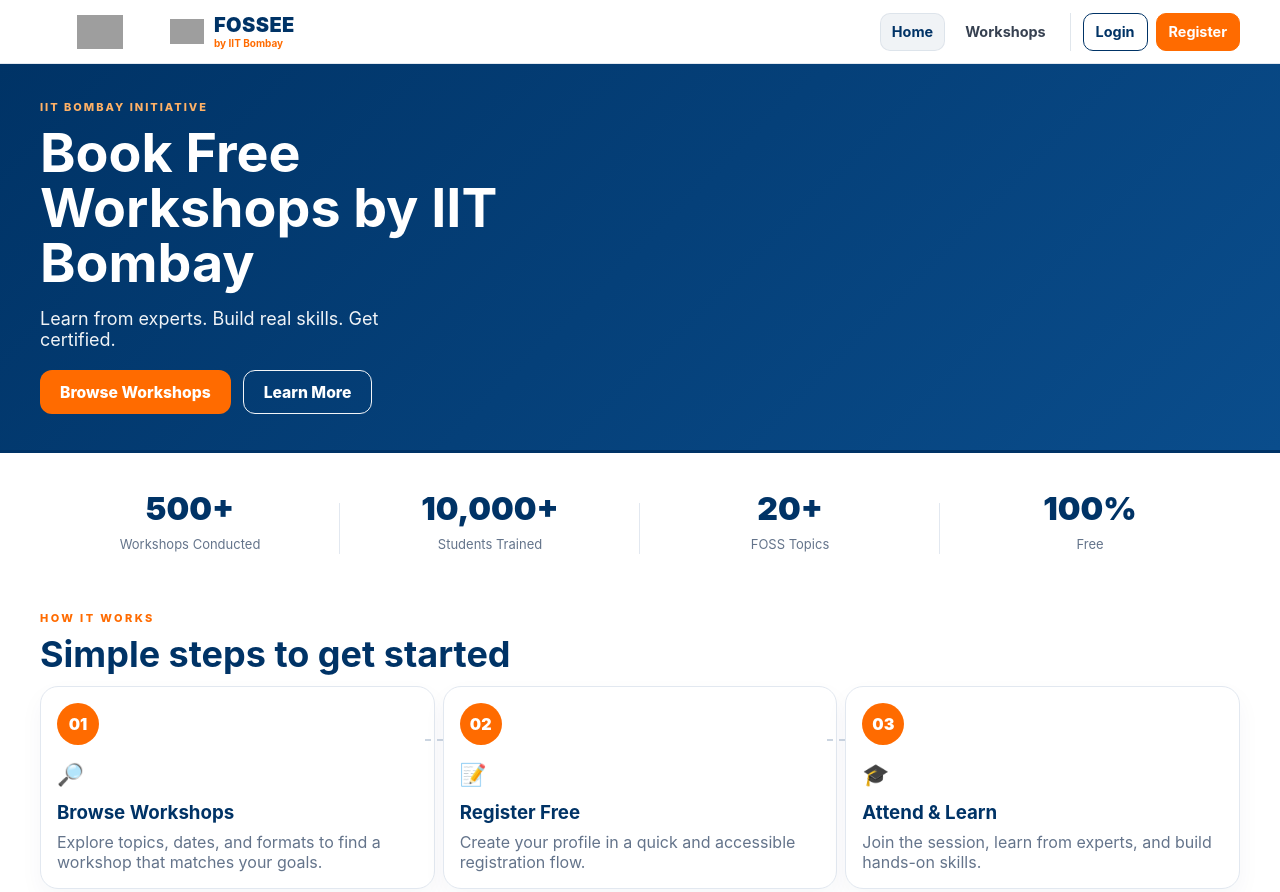
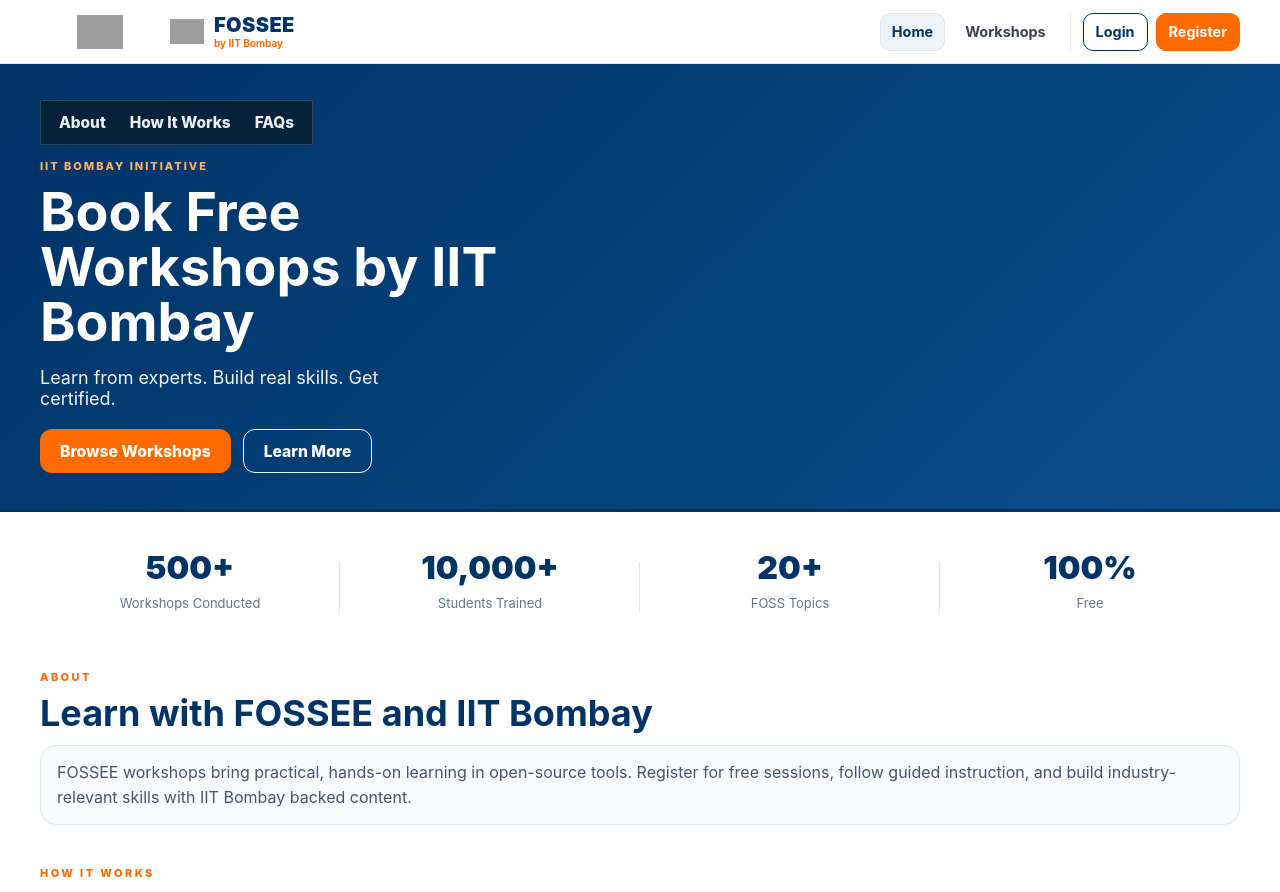
Before and after one commit to shivani-i-i/fossee-workshop-booking-ui, a React (Vite) app in the folder frontend/: page /#home in a window 1280 px wide. Shown: the top 892 px of the page. Built offline with nearby package versions, Linux system fonts and the light colour scheme; grey boxes are pictures that could not be loaded.

Commit message:
feat: add home quick-link strip and about section

```diff
--- a/frontend/src/App.jsx
+++ b/frontend/src/App.jsx
@@ -196,6 +196,10 @@
 }
 
 function HomePage({ navigate }) {
+  const scrollToSection = (id) => {
+    document.getElementById(id)?.scrollIntoView({ behavior: 'smooth', block: 'start' });
+  };
+
   return (
     <>
       <section className="home-hero home-section--fullbleed">
@@ -203,12 +207,17 @@
         <span className="home-hero__shape home-hero__shape--two" aria-hidden="true" />
         <span className="home-hero__shape home-hero__shape--three" aria-hidden="true" />
         <div className="home-hero__inner">
+          <nav className="home-jump-nav" aria-label="Home section links">
+            <button type="button" className="home-jump-nav__link" onClick={() => scrollToSection('about')}>About</button>
+            <button type="button" className="home-jump-nav__link" onClick={() => scrollToSection('how-it-works')}>How It Works</button>
+            <button type="button" className="home-jump-nav__link" onClick={() => scrollToSection('faqs')}>FAQs</button>
+          </nav>
           <p className="home-eyebrow">IIT Bombay Initiative</p>
           <h1>Book Free Workshops by IIT Bombay</h1>
           <p className="home-hero__lead">Learn from experts. Build real skills. Get certified.</p>
           <div className="home-hero__actions">
             <button type="button" className="btn btn--solid" onClick={() => navigate('workshops')}>Browse Workshops</button>
-            <button type="button" className="btn btn--outline" onClick={() => document.getElementById('how-it-works')?.scrollIntoView({ behavior: 'smooth' })}>Learn More</button>
+            <button type="button" className="btn btn--outline" onClick={() => scrollToSection('how-it-works')}>Learn More</button>
           </div>
         </div>
       </section>
@@ -222,6 +231,16 @@
               {index < homeStats.length - 1 ? <span className="home-stat__divider" aria-hidden="true" /> : null}
             </article>
           ))}
+        </div>
+      </section>
+
+      <section id="about" className="home-section home-about">
+        <div className="section-heading home-section__heading">
+          <span>About</span>
+          <h2>Learn with FOSSEE and IIT Bombay</h2>
+        </div>
+        <div className="home-about__card">
+          <p>FOSSEE workshops bring practical, hands-on learning in open-source tools. Register for free sessions, follow guided instruction, and build industry-relevant skills with IIT Bombay backed content.</p>
         </div>
       </section>
 
@@ -243,7 +262,7 @@
         </div>
       </section>
 
-      <section className="home-section home-topics">
+      <section id="explore-topics" className="home-section home-topics">
         <div className="section-heading home-section__heading">
           <span>Explore Topics</span>
           <h2>What would you like to learn?</h2>
@@ -259,7 +278,7 @@
         </div>
       </section>
 
-      <section className="faq-strip">
+      <section id="faqs" className="faq-strip">
         <div className="faq-strip__inner">
           <p className="faq-strip__label">FAQ</p>
           <h2 className="faq-strip__title">Frequently Asked Questions</h2>
--- a/frontend/src/styles.css
+++ b/frontend/src/styles.css
@@ -1658,6 +1658,32 @@
   padding: 6px 0;
 }
 
+.home-jump-nav {
+  display: inline-flex;
+  align-items: center;
+  gap: 8px;
+  background: rgba(11, 26, 35, 0.68);
+  border: 1px solid rgba(255, 255, 255, 0.16);
+  border-radius: 2px;
+  padding: 8px 10px;
+  margin: 0 0 14px;
+}
+
+.home-jump-nav__link {
+  border: none;
+  background: transparent;
+  color: rgba(255, 255, 255, 0.92);
+  font-weight: 800;
+  font-size: 0.96rem;
+  padding: 4px 8px;
+  border-radius: 6px;
+}
+
+.home-jump-nav__link:hover {
+  background: rgba(255, 255, 255, 0.12);
+  color: #ffffff;
+}
+
 .home-eyebrow {
   margin: 0 0 12px;
   color: #ffb166;
@@ -1766,6 +1792,25 @@
 .home-topics,
 .faq-strip {
   background: #fff;
+}
+
+.home-about {
+  background: #fff;
+}
+
+.home-about__card {
+  width: min(100%, 1200px);
+  margin: 0 auto;
+  border: 1px solid #e2e8f0;
+  border-radius: 16px;
+  background: #f9fbff;
+  padding: 14px 16px;
+  color: #44556f;
+  line-height: 1.55;
+}
+
+.home-about__card p {
+  margin: 0;
 }
 
 .home-section__heading {
@@ -2244,6 +2289,17 @@
     padding-right: 16px;
   }
 
+  .home-jump-nav {
+    width: 100%;
+    justify-content: space-between;
+    padding: 8px;
+  }
+
+  .home-jump-nav__link {
+    font-size: 0.88rem;
+    padding: 4px 6px;
+  }
+
   .home-hero__inner,
   .auth-screen__hero {
     padding-top: 40px;
```
